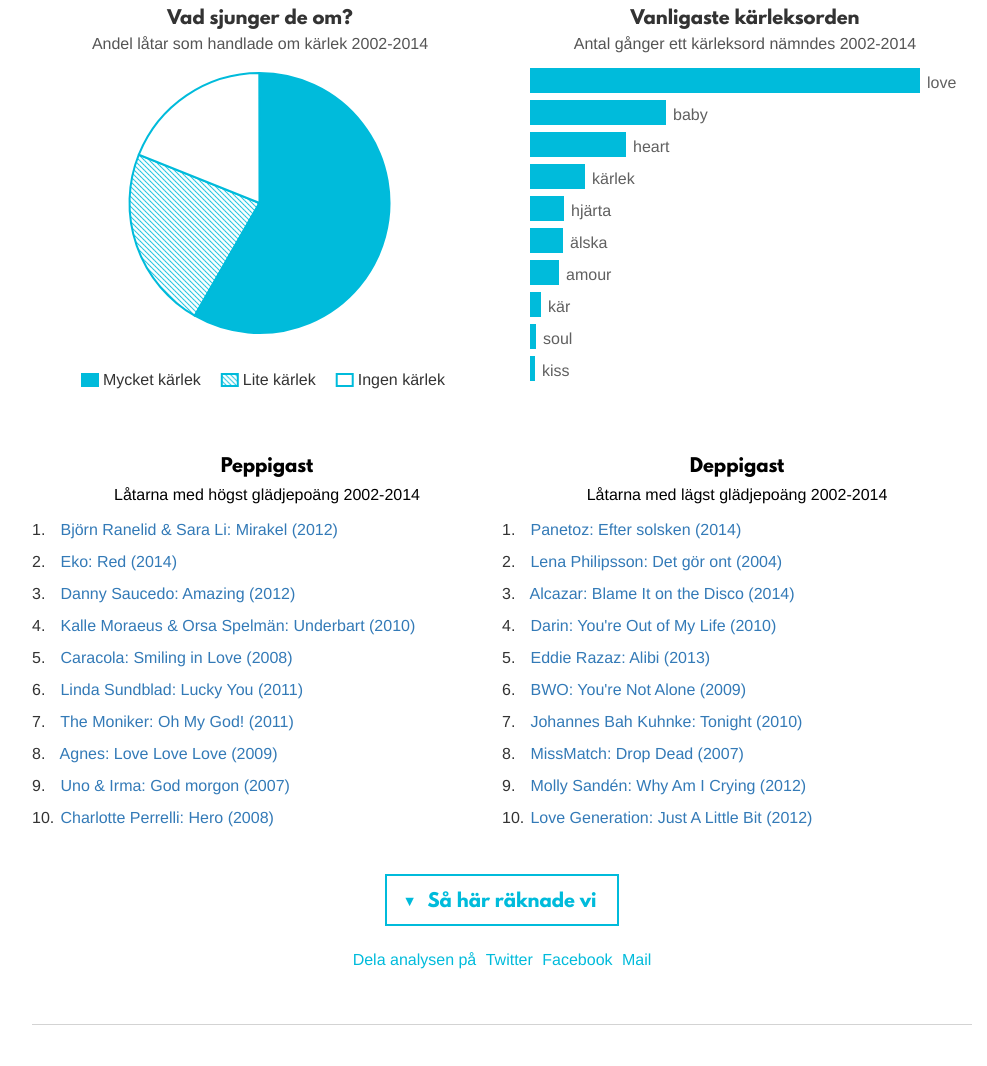
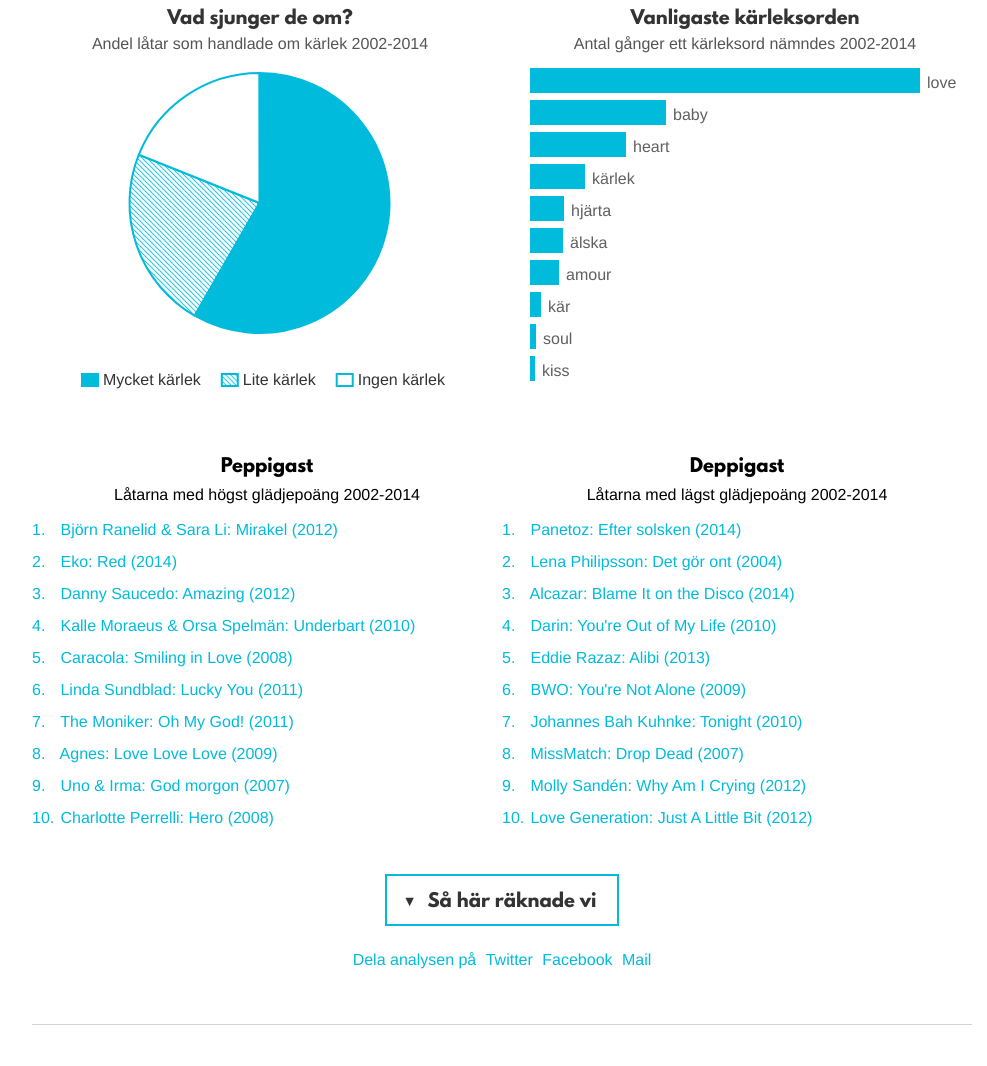
Before and after one commit to LCHansson/deliciosa, a PHP site: page /week1.html in a window 1280 px wide. Shown: the part 610-1676 px from the top of the page, without its empty margins (138-1125 px from the left). Run offline with PHP 8.4, Linux system fonts and the light colour scheme.

Commit message:
Fix styling oops in week1.html

```diff
--- a/frontend/css/theme.css
+++ b/frontend/css/theme.css
@@ -117,7 +117,7 @@ a:hover {
 
 a,
 .btn {
-    /*color: #00bbdb !important;*/
+    color: inherit !important;
     font-family: inherit;
     font-size: inherit;
     font-weight: inherit;
@@ -234,7 +234,6 @@ footer a {
 .social a {
     display: inline-block;
     margin-left: 5px;
-    color: inherit;
 }
 
 
--- a/frontend/week1.html
+++ b/frontend/week1.html
@@ -96,7 +96,7 @@
                     <a href="#deppigast" aria-controls="deppigast" role="tab" data-toggle="tab">Deppigast<span class="subtitle">Låtarna med lägst glädjepoäng 2002-2014</span></a>
                 </li>
             </ul>
-            <div class="tab-content small">
+            <div class="tab-content small blue">
                 <div role="tabpanel" class="tab-pane active" id="peppigast">
                     <ol>
                         <li>
```
